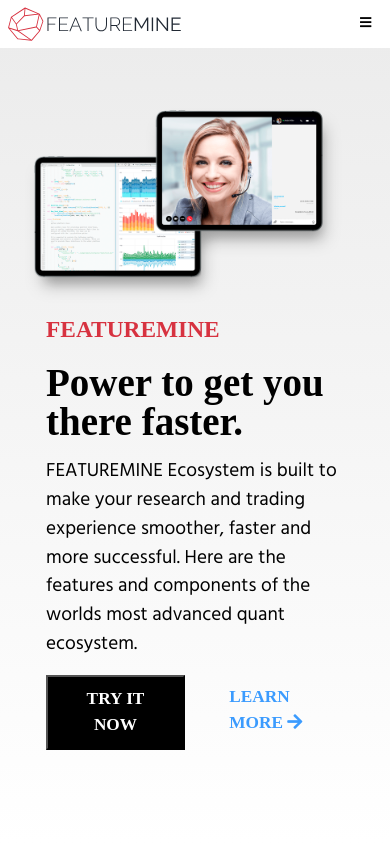
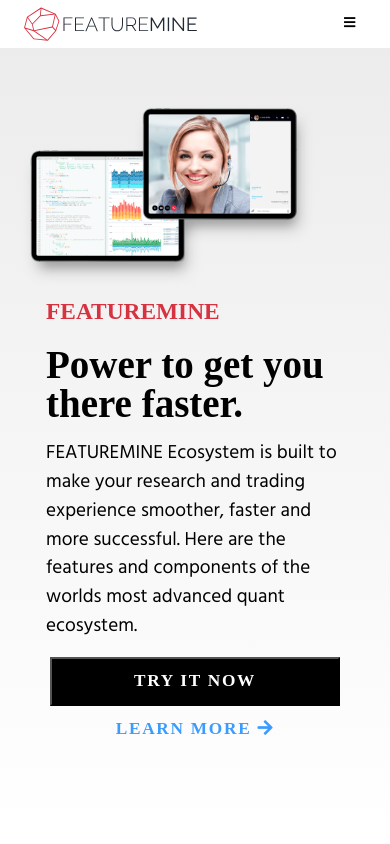
Before and after one commit to jvirriel-per/site-fm, a React (Create React App) app: page / in a window 390 px wide. Shown: the top 844 px of the page. Built offline with nearby package versions, Linux system fonts and the light colour scheme; a web font is replaced by a local one.

Commit message:
menu responsive update. it have a little problem with double click

```diff
--- a/src/App.css
+++ b/src/App.css
@@ -39,6 +39,7 @@
   text-align: left;
 }
 body {
+  min-width: 320px;
   margin: 0;
   color: #000000;
 }
@@ -51,11 +52,24 @@
     padding-top: 6px;
   }
   */
+@media screen and (max-width: 440px) {
+  .call-t-action {
+    justify-content: center!important;
+  }
+  .call-t-action .black-button {
+    width: 100%;
+  }
+  .call-t-action .white-button {
+    text-align: center;
+    width: 100%;
+  }
+}
 .two-buttons {
   display: flex;
   justify-content: space-between;
 }
 .black-button {
+  letter-spacing: 0.1em;
   min-width: 139px;
   background-color: #000000;
   font-weight: 600;
@@ -65,6 +79,7 @@
   border-color: #000000;
 }
 .white-button {
+  letter-spacing: 0.1em;
   background: none;
   font-weight: 600;
   font-size: 1.08rem;
@@ -98,7 +113,7 @@
   width: 100%;
 }
 .__featuremine-img-children {
-  width: 130%;
+  width: 120%;
   margin-left: -4vw;
 }
 .__modular-img-children {
@@ -127,10 +142,14 @@
   filter: progid:DXImageTransform.Microsoft.gradient(startColorstr='#f2f2f2', endColorstr='#ffffff', GradientType=0);
 }
 /*-----------menu----------*/
+#myTopnav {
+  padding: 0 1em;
+}
 .topnav {
   z-index: 100;
   position: fixed;
-  width: 100vw;
+  width: 100%;
+  min-width: 320px;
   overflow: hidden;
   background-color: #FFFFFF;
 }
@@ -217,7 +236,7 @@
     display: none;
   }
   .topnav a.icon {
-    float: left;
+    float: right;
     display: block;
   }
   .topnav.responsive {
@@ -254,7 +273,7 @@
     line-height: 4vw;
   }
   .title {
-    font-size: 2vw;
+    font-size: 1.81818182vw;
   }
   .text-1 {
     font-size: 1vw;
--- a/src/components/Featuremine.js
+++ b/src/components/Featuremine.js
@@ -15,13 +15,13 @@
               and more successful. Here are the features and
               components of the worlds most advanced quant
               ecosystem.</p>
-              <Row>
-                <Col xs="6" md="6">
+              <Row className="align-item-center justify-content-between mr-1 ml-1 call-t-action">
+
                   <button className="black-button"><strong>TRY IT NOW</strong></button>
-                </Col>
-                <Col xs="6" md="6">
+
+
                   <button className="white-button"><strong>LEARN MORE <i className="fas fa-arrow-right"></i></strong></button>
-                </Col>
+
               </Row>
 
           </div>
--- a/src/components/Navigation.js
+++ b/src/components/Navigation.js
@@ -19,19 +19,18 @@
 
             <div className="topnav" >
               <nav className="d-flex align-item-center contenedor m-auto" id="myTopnav">
-                <img className="mr-auto" src={Logo} alt="FeatureMine"/>
+                <img className="mr-auto ml-xs-2" src={Logo} alt="FeatureMine"/>
 
                   <a href="#" className="hov">ABOUT</a>
                   <a href="#"className="hov">PRODUCT</a>
                   <a href="#"className="hov mr-4">PRICING</a>
                   <a href="#"className="hov mr-2"><strong>LOGIN</strong></a>
-                  <a href="#" className="active hov">
-                      OPEN ACCOUNT
-                  </a>
+                  <a href="#" className="active hov mr-md-2 mr-lg-2">OPEN ACCOUNT</a>
                   <a href="javascript:void(0);" className="icon" onClick={() => responsive()}>
                       <i className="fa fa-bars" />
                   </a>
-                  </nav>
+
+              </nav>
             </div>
 
         );
--- a/src/less/1920.less
+++ b/src/less/1920.less
@@ -18,7 +18,7 @@
 
     .title {
 
-        font-size: (@baseTextSizeResponsive * 4) /2;
+        font-size: (@baseTextSizeResponsive * 4) /2.2;
 
       }
 
--- a/src/less/840.less
+++ b/src/less/840.less
@@ -3,7 +3,7 @@
 
         a:not(:first-child) {display: none;}
         a.icon {
-        float: left;
+        float: right;
         display: block;
       }
 
--- a/src/less/layout.less
+++ b/src/less/layout.less
@@ -3,6 +3,7 @@
   }
 
   body {
+    min-width: 320px;
     margin: 0;
     color: @baseColor;
   }
@@ -18,7 +19,19 @@
   */
 
 
+@media screen and(max-width:440px){
+  .call-t-action{
+    justify-content: center!important;
 
+    .black-button{
+      width: 100%;
+    }
+    .white-button{
+      text-align: center;
+      width: 100%;
+    }
+ }
+}
 
     .two-buttons{
       display: flex;
@@ -26,6 +39,7 @@
     }
 
     .black-button {
+      letter-spacing: .1em;
       min-width: 139px;
       background-color: @baseColor;
       font-weight: 600;
@@ -36,6 +50,7 @@
     }
 
     .white-button {
+      letter-spacing: .1em;
       background: none;
       font-weight: 600;
       font-size: @baseTextSize * .9;
@@ -77,7 +92,7 @@
    }
 
    .__featuremine-img-children{
-    width: 130%;
+    width: 120%;
     margin-left: -4vw;
    }
 
--- a/src/less/menu.less
+++ b/src/less/menu.less
@@ -1,11 +1,17 @@
+
+
+  #myTopnav{
+    padding: 0 1em;
+  }
 
 .topnav {
-  z-index: 100;
+    z-index: 100;
     position: fixed;
-    width: 100vw;
-
+    width: 100%;
+    min-width: 320px;
     overflow: hidden;
     background-color: #FFFFFF;
+
     a {
 
 
```
